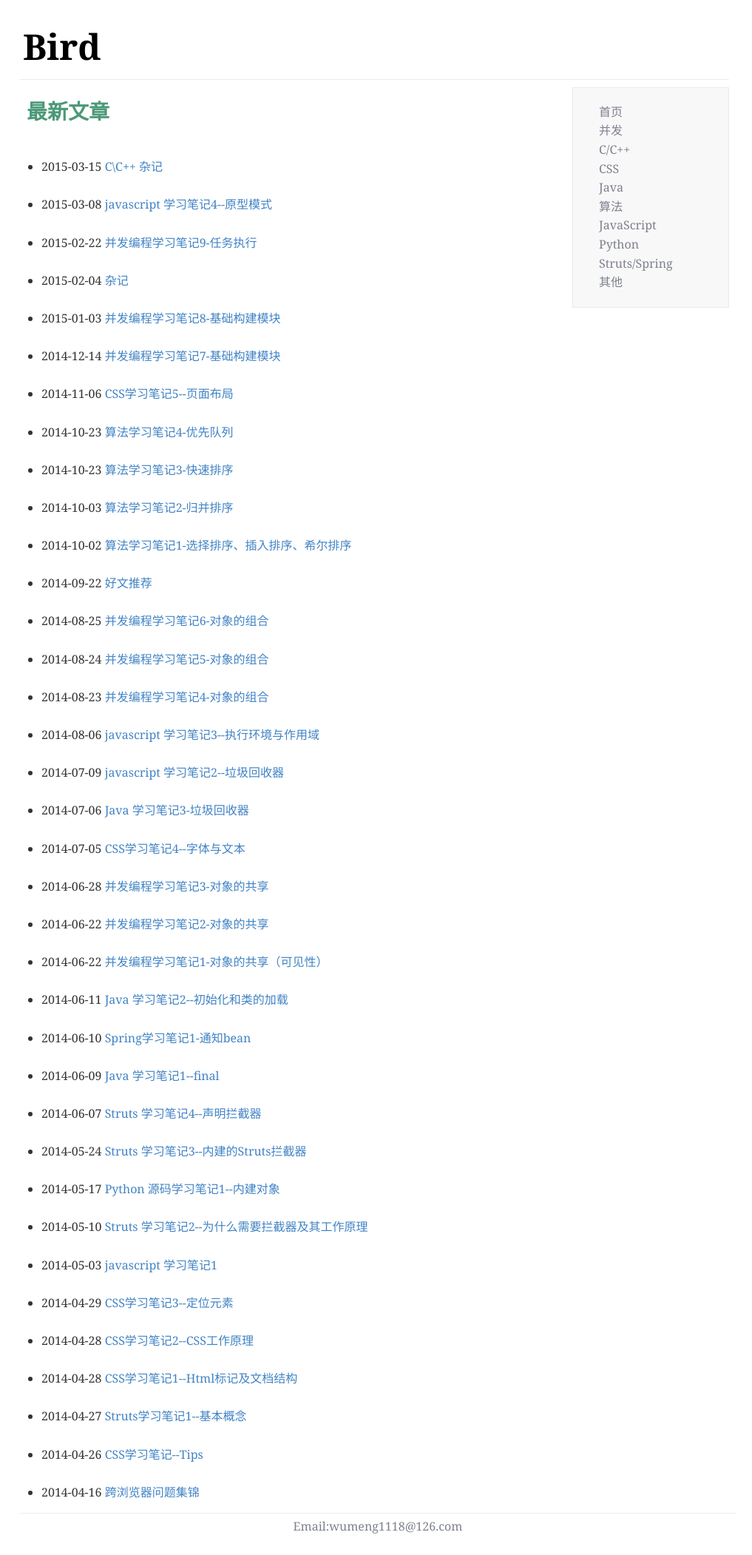
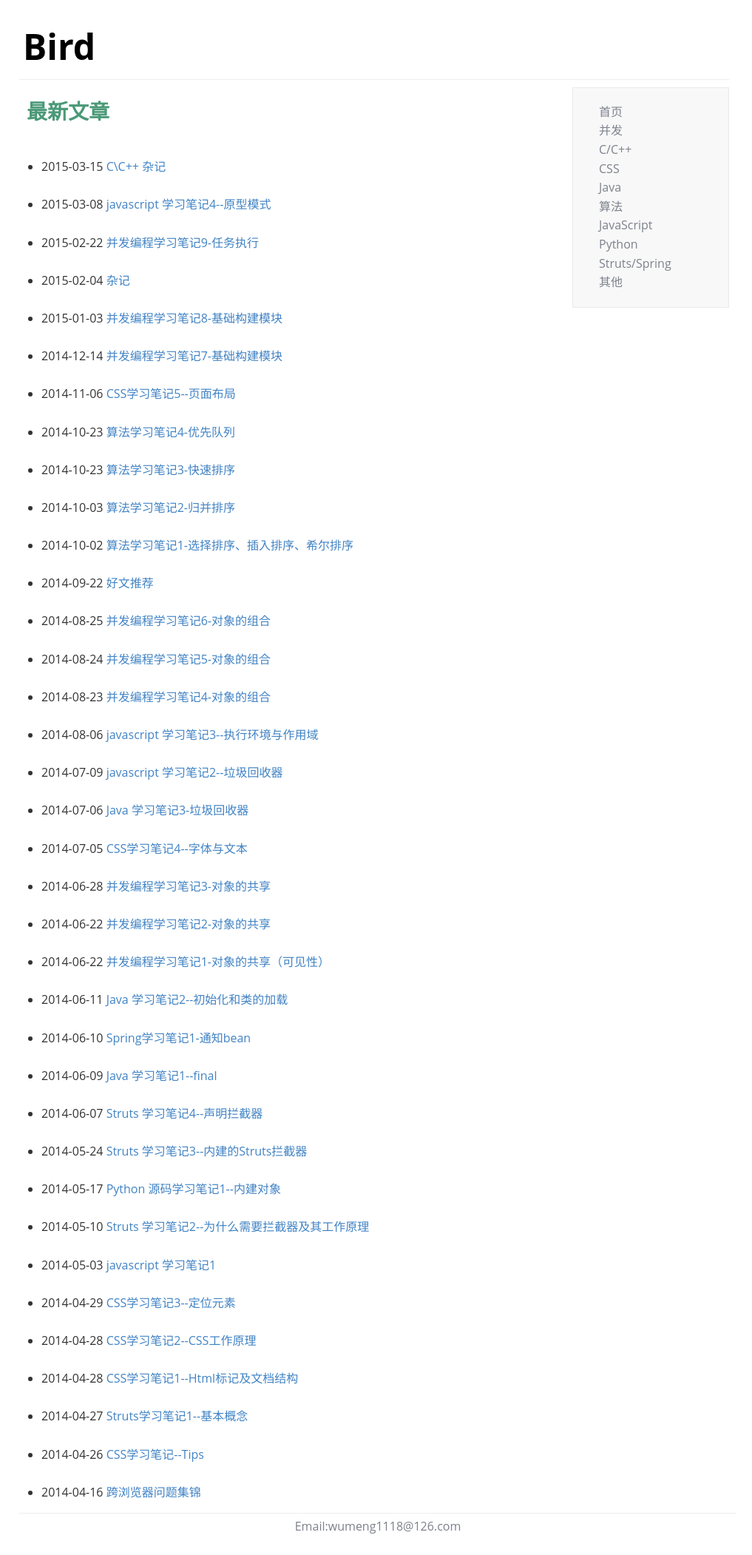
Before and after one commit to Qing-Shuang/Bird, a Jekyll site: the page built from index.html, in a window 1280 px wide. Shown: the whole page at 74% size, without its empty margins (134-1151 px from the left). Built offline with Jekyll 4.4.1, drawn with Linux system fonts in a browser that asks for light colours; Markdown is read by kramdown in place of the engine named in the settings; the list of posts is cut into pages by our own code.

Commit message:
Update markdownpad-github.css

```diff
--- a/css/markdownpad-github.css
+++ b/css/markdownpad-github.css
@@ -22,7 +22,8 @@ html{
 
 body {
   /*font-family: "Trebuchet MS", Georgia, "Times New Roman", Times, Helvetica, arial, freesans, clean, sans-serif;*/
-  font-family: Georgia, Helvetica, arial, freesans, clean, sans-serif;
+  /*font-family: Georgia, Helvetica, arial, freesans, clean, sans-serif;*/
+  font-family: "Open Sans","Helvetica Neue","Hiragino Sans GB",sans-serif,Arial,Verdana,"BitStream vera Sans",Tahoma,Helvetica,sans-serif;
   font-size: 16px;
   line-height: 1.6;
   color: #333;
```
